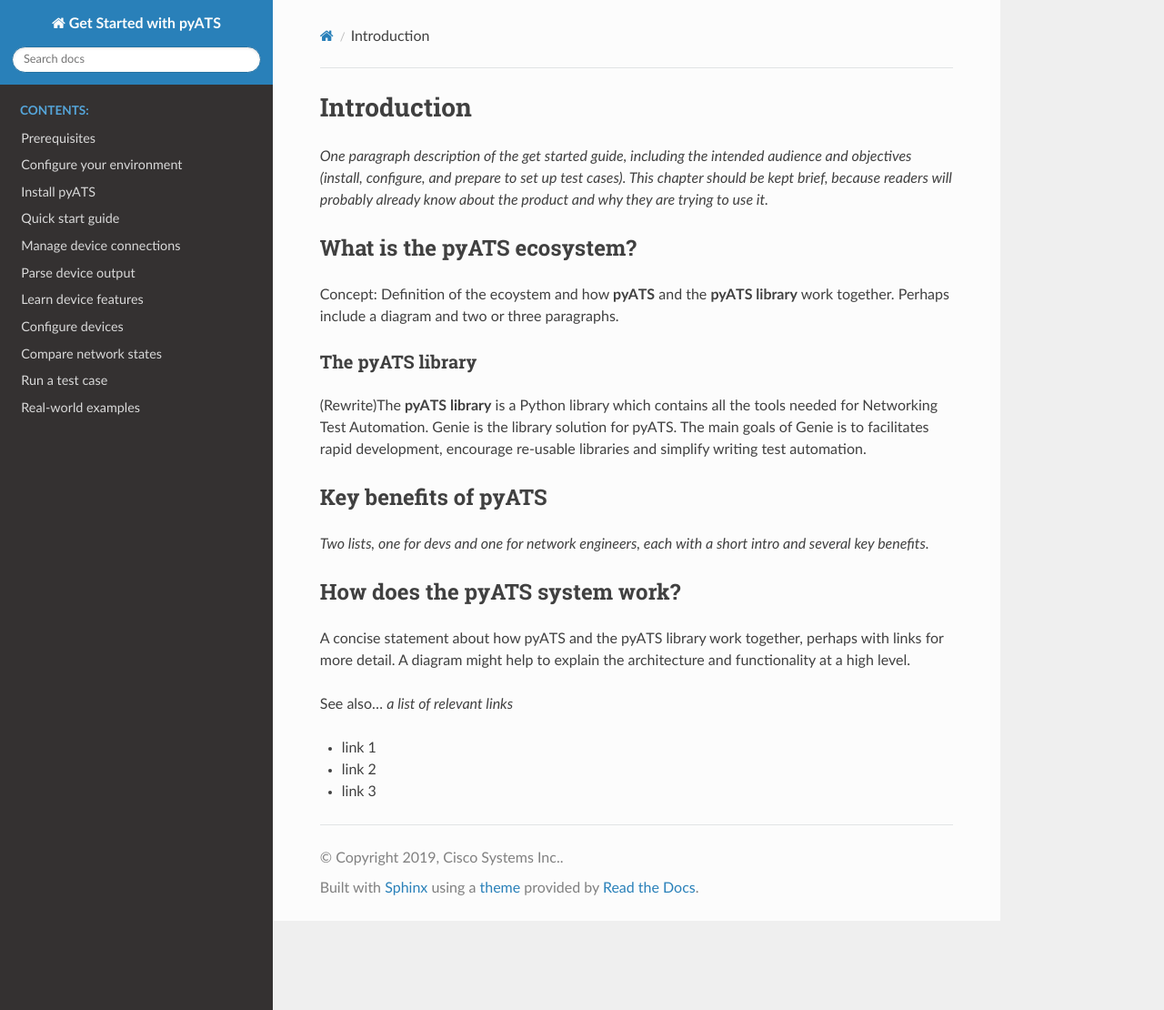
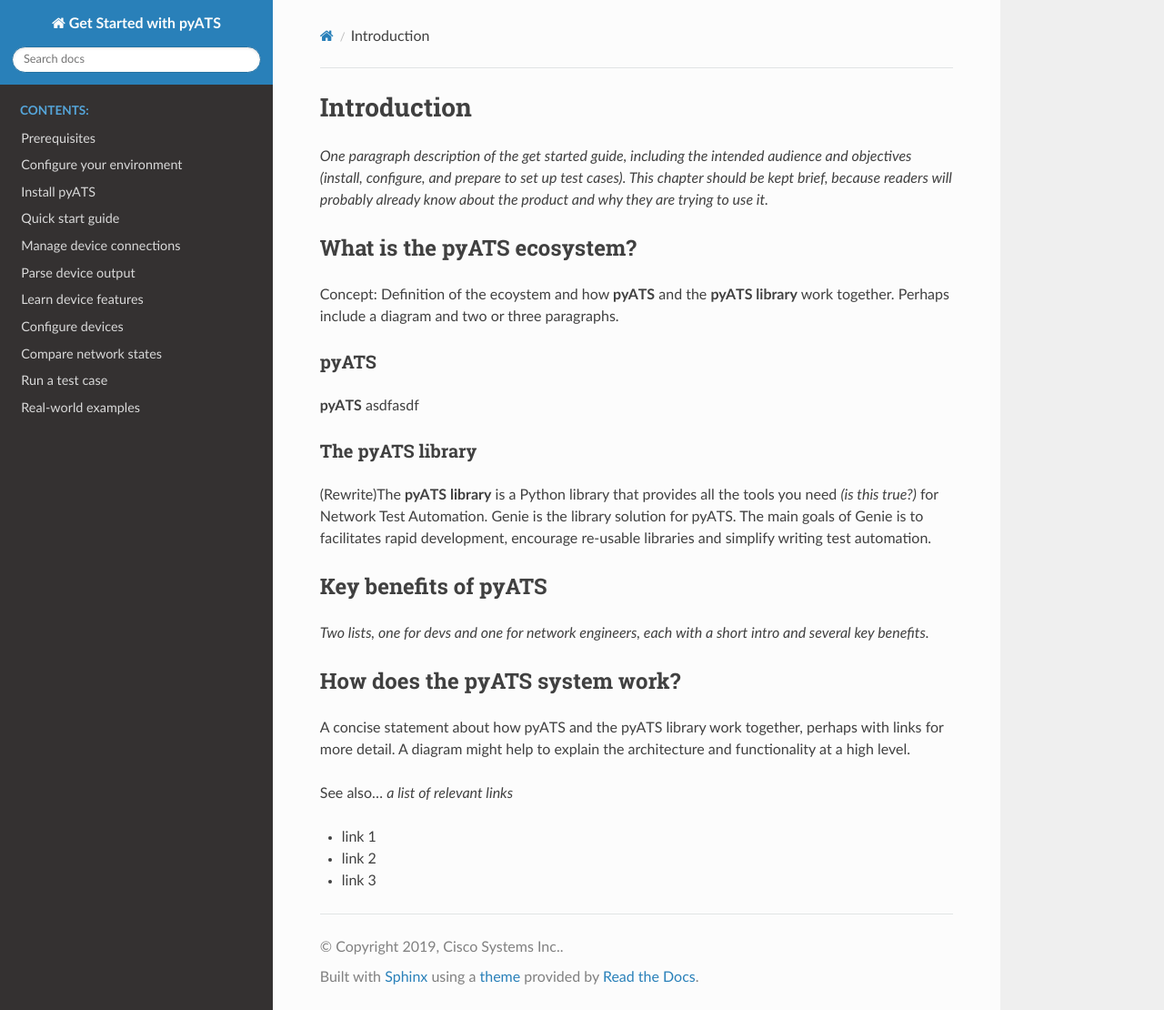
Before and after one commit to CiscoTestAutomation/getting-started, a Sphinx documentation site: the page built from source/Intro/Introduction.rst, in a window 1280 px wide and 1110 px high. Shown: the whole window at 91% size. Built offline with Sphinx 7.4.7 and the Read the Docs theme 2.0.0, drawn with Linux system fonts in a browser that asks for light colours; pages that are not in the unit, such as notebooks, are missing from menus.

Commit message:
Began edits.

```diff
--- a/source/Intro/Introduction.rst
+++ b/source/Intro/Introduction.rst
@@ -7,9 +7,13 @@
 -------------------------------------
 Concept: Definition of the ecoystem and how |pyATSbold| and the |librarybold| work together. Perhaps include a diagram and two or three paragraphs.
 
+|pyATS|
+^^^^^^^^^
+|pyATSbold| asdfasdf
+
 The |library|
 ^^^^^^^^^^^^^^
-(Rewrite)The |librarybold| is a Python library which contains all the tools needed for Networking Test Automation. Genie is the library solution for pyATS. The main goals of Genie is to facilitates rapid development, encourage re-usable libraries and simplify writing test automation.
+(Rewrite)The |librarybold| is a Python library that provides all the tools you need *(is this true?)* for Network Test Automation. Genie is the library solution for pyATS. The main goals of Genie is to facilitates rapid development, encourage re-usable libraries and simplify writing test automation.
 
 Key benefits of |pyATS|
 ------------------------------
```
